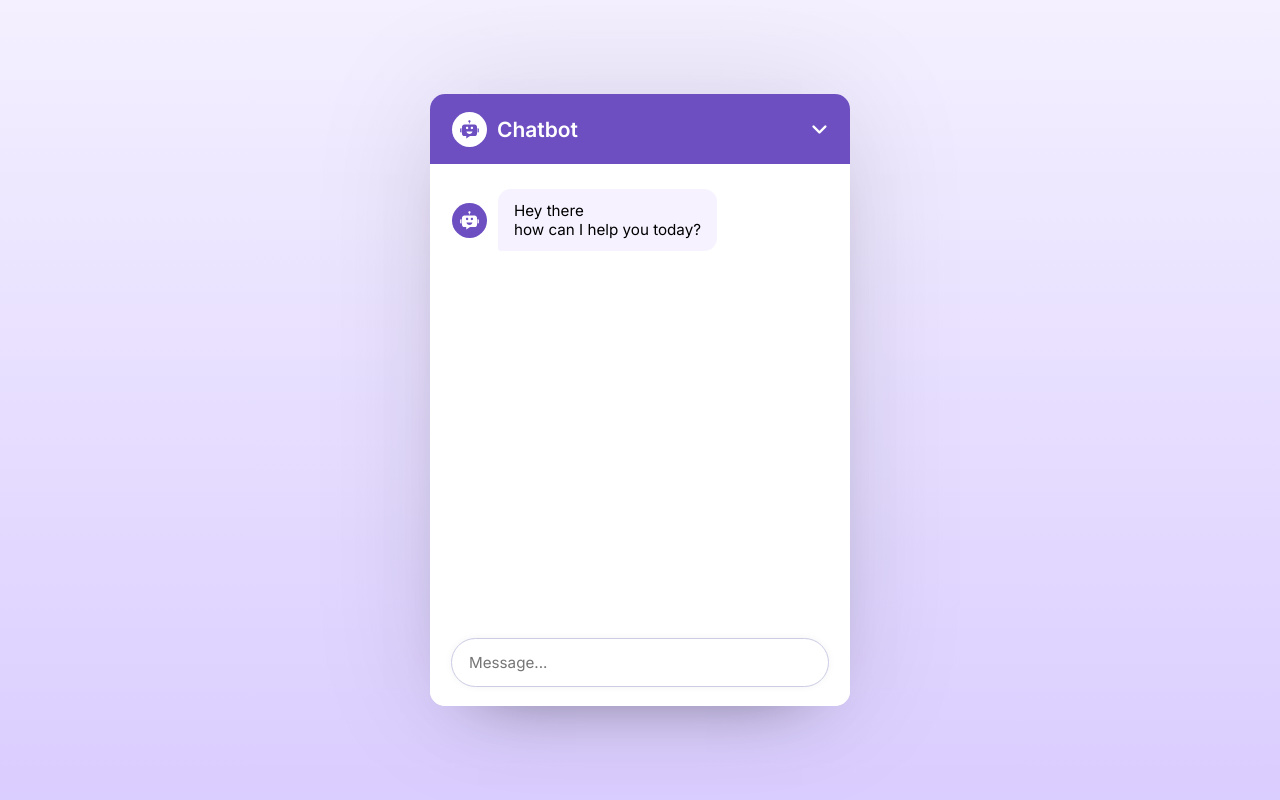
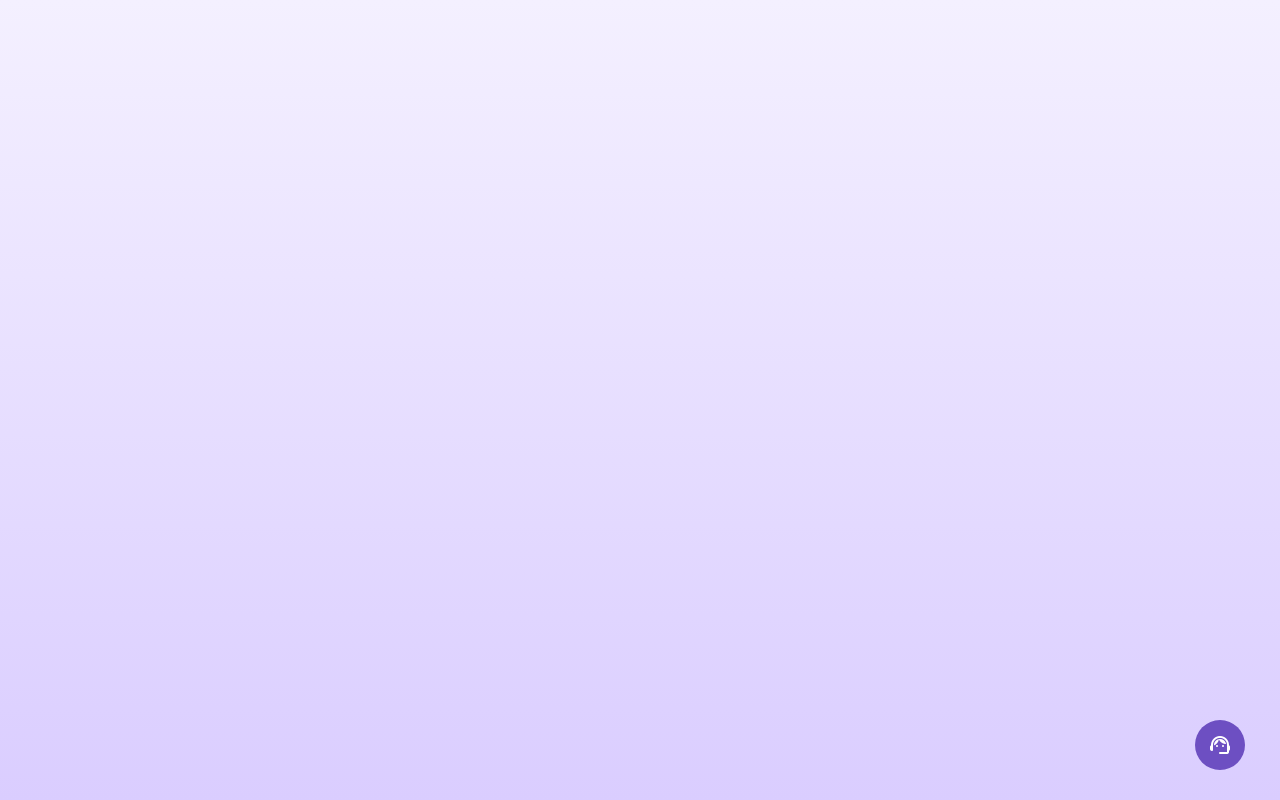
Before and after one commit to juandre1298/food_order_ai_react_vanilla, a React (Vite) app: page / in a window 1280 px wide. Built offline with nearby package versions, Linux system fonts and the light colour scheme; a web font is replaced by a local one.

Commit message:
Improve: make chat appear and desapear with button toggling

```diff
--- a/src/App.jsx
+++ b/src/App.jsx
@@ -5,6 +5,7 @@ import ChatMessage from "./components/ChatMessage";
 
 const App = () => {
   const [chatHistory, setChatHistory] = useState([]);
+  const [showChatbot, setShowChatbot] = useState(false);
   const chatBodyRef = useRef();
   const generateBotResponse = async (history) =>{
 
@@ -38,11 +39,14 @@ const App = () => {
     }
   }
   useEffect(()=>{
-    console.log('scroll')
     chatBodyRef.current.scrollTo({top: chatBodyRef.current.scrollHeight, behaviour: "smooth"});
   },[chatHistory])
 
-  return <div className="container">
+  return <div className={`container ${showChatbot ? 'show-chatbox' : ''}`}>
+    <button onClick={()=>setShowChatbot(prev=>!prev)} id="chatbot-toggler">
+      <span className="material-symbols-rounded open">support_agent</span>
+      <span className="material-symbols-rounded close">close</span>
+    </button>
     <div className="chatbot-popup">
       <div className="chat-header">
         {/* chatbot header */}
@@ -52,7 +56,7 @@ const App = () => {
             chatbot
           </h2>
         </div>
-        <button className="material-symbols-rounded">
+        <button onClick={()=>setShowChatbot(prev=>!prev)} className="material-symbols-rounded">
             keyboard_arrow_down
           </button>
       </div>
--- a/src/index.css
+++ b/src/index.css
@@ -10,21 +10,74 @@
 
 body{
   width: 100%;
-  display: flex;
-  align-items: center;
-  justify-content: center;
   min-height: 100vh;
   background: linear-gradient(#F4F0FF, #DACDFF);
 }
 
+#chatbot-toggler{
+  position: fixed;
+  bottom:30px;
+  right: 35px;
+  border: none;
+  height: 50px;
+  width: 50px;
+  display: flex;
+  cursor: pointer;
+  border-radius: 50%;
+  background-color: #6d4fc2;
+  align-items: center;
+  justify-content: center;
+  transition: all 0.2s ease;
+}
+
+#chatbot-toggler span{
+  position: absolute;
+  color: #fff;
+  transition: all 0.2s ease;
+}
+
+#chatbot-toggler span.open{
+  opacity: 1;
+}
+
+#chatbot-toggler span.close{
+  opacity: 0;
+}
 .chatbot-popup{
-  position: relative;
+  position: fixed;
+  opacity: 0;
+  pointer-events: none;
+  bottom: 90px;
+  right: 35px;
   width: 420px;
+  transform: scale(0.2);
+  transform-origin: bottom right;
   overflow: hidden;
   background-color: #fff;
   border-radius: 15px;
   box-shadow: 0 0 128px 0 rgba(0, 0, 0, 0.1), 0 32px 64px -48px rgba(0, 0, 0, 0.5);
+  transition: all 0.2s ease;
 }
+
+.container.show-chatbox .chatbot-popup{
+  opacity: 1;
+  transform: scale(1);
+  pointer-events: auto;
+}
+
+.container.show-chatbox #chatbot-toggler{
+  transform: rotate(90deg);
+}
+
+.container.show-chatbox #chatbot-toggler span.open{
+  opacity: 0;
+}
+
+.container.show-chatbox #chatbot-toggler span.close{
+  opacity: 1;
+}
+
+
 .chatbot-popup .chat-header{
   display: flex;
   padding: 15px 22px;
```
